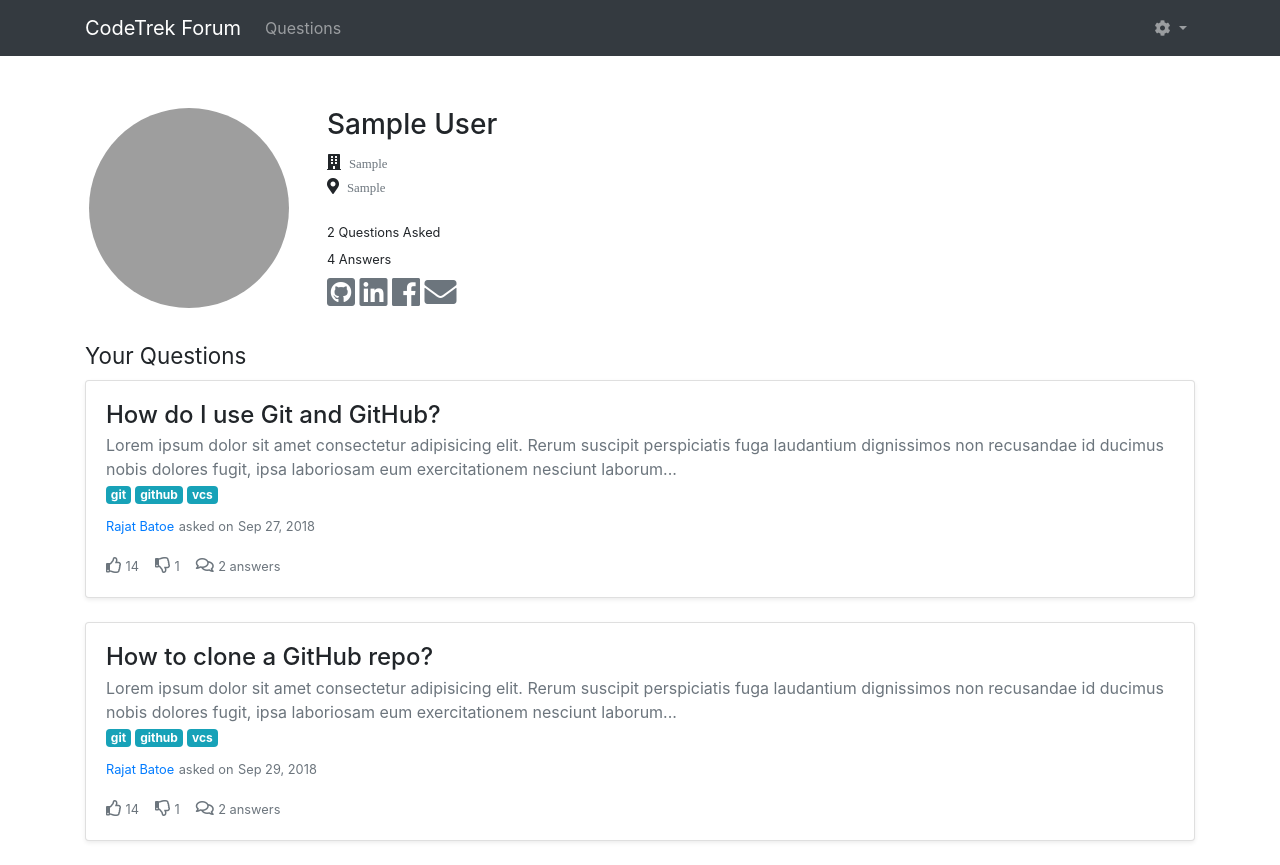
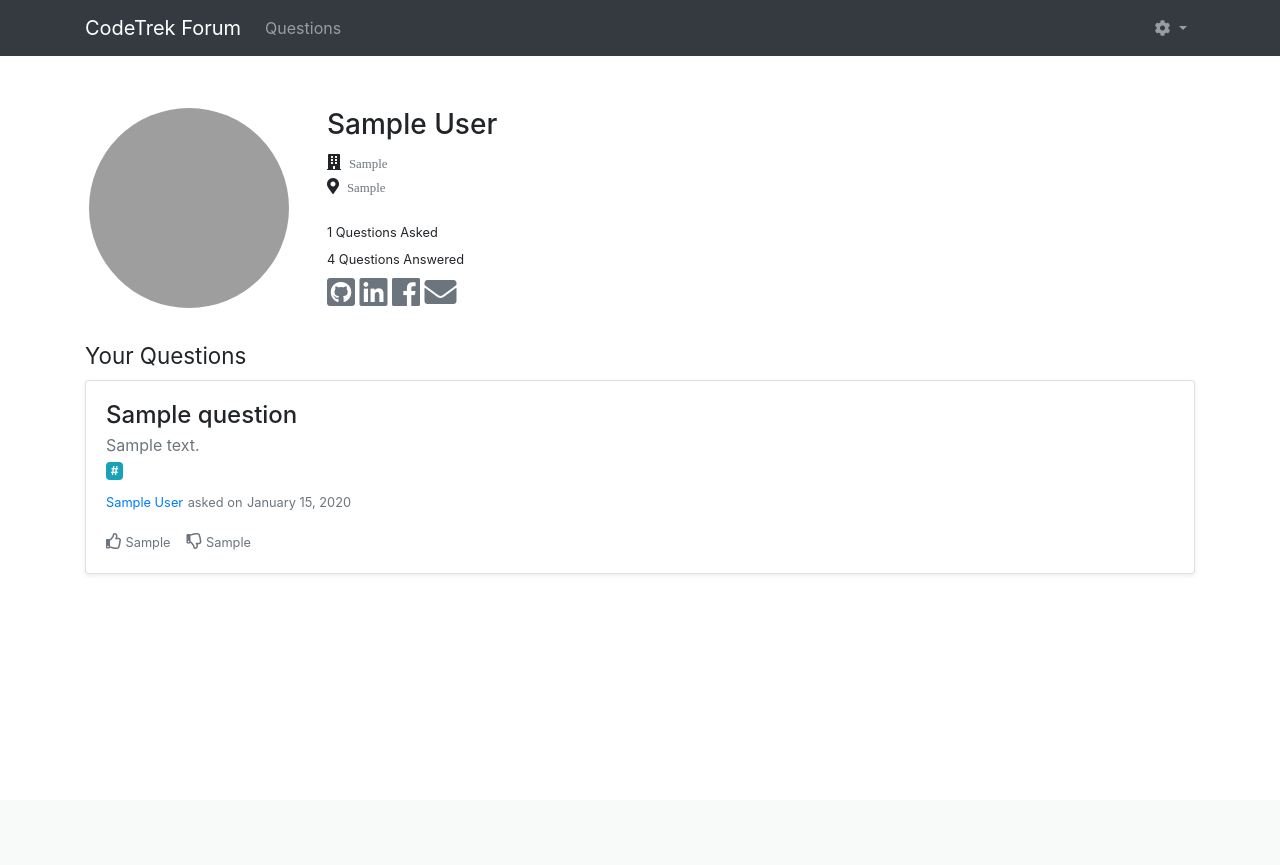
Before and after one commit to AkhileshNegi/CodeTrek, a PHP site: page /profile.php in a window 1280 px wide. After the commit the page ends 574 px from the top, so only its background shows below. Run offline with PHP 8.4, Linux system fonts and the light colour scheme; the visitor is signed in with stand-in values (Sample User, id 1); tables that the repository leaves empty or names only in its code hold one stand-in row (values such as "Sample post"); some libraries are stand-ins or nearby versions; grey boxes are pictures that could not be loaded.

Commit message:
profile page is dynamic

```diff
--- a/profile.php
+++ b/profile.php
@@ -10,6 +10,9 @@ if (!empty($_SESSION["name"])) {
 	$sql="SELECT * FROM user WHERE UID='$UID'";
 	$result = $con->query($sql);
 	$user = $result->fetch_assoc();
+	$sql_que = "SELECT * FROM questions WHERE author = '$user_name'";
+	$questions = $con->query($sql_que);
+	$questions_count=mysqli_num_rows($questions);
 }
 ?>
 <!DOCTYPE html>
@@ -94,8 +97,12 @@ if (!empty($_SESSION["name"])) {
 				<i class="fas fa-map-marker-alt">
 					<small class="m-1 text-secondary"> <?php echo $user['location'];?></small>
 				</i><br><br>
-				<h6><small>2 Questions Asked</small></h6>
-				<h6><small>4 Answers</small><br></h6>
+				<h6>
+					<small>
+				<?php echo $questions_count;?> Questions Asked
+					</small>
+				</h6>
+				<h6><small>4 Questions Answered</small><br></h6>
 				<a href="#"><i class="text-secondary fab fa-github-square fa-2x"> </i></a>
 				<a href="#"><i class="text-secondary fab fa-linkedin fa-2x"> </i></a>
 				<a href="#"><i class="text-secondary fab fa-facebook fa-2x"> </i></a>
@@ -103,70 +110,62 @@ if (!empty($_SESSION["name"])) {
 			</div>
 		</div><br>
 		<h3><small>Your Questions</small></h3>
+		<?php
+if ($questions->num_rows > 0) {
+	while($question = $questions->fetch_assoc()) {?>
 		<div class="card mb-4 shadow-sm">
 			<div class="card-body">
-				<h4 class="card-title mb-1"><a class="text-body" href="answers.html">How do I use Git and GitHub?</a></h4>
+				<h4 class="card-title mb-1">
+					<?php echo'<a class="text-body" href="answers.php?question_title='. $question["title"] .'">'?>
+						<?php echo $question["title"];?>
+					</a>
+				</h4>
 				<p class="text-secondary mb-0">
-					Lorem ipsum dolor sit amet consectetur adipisicing elit. Rerum suscipit perspiciatis fuga laudantium dignissimos non recusandae id ducimus nobis dolores fugit, ipsa laboriosam eum exercitationem nesciunt laborum...
+				<?php echo $question["description"];?>
 				</p>
 				<div class="mb-2">
-					<a href="#" class="badge badge-info">git</a>
-					<a href="#" class="badge badge-info">github</a>
-					<a href="#" class="badge badge-info">vcs</a>
-				</div>
-				<p>
-					<a href="#" class="card-link"><small>Rajat Batoe</small></a>
+					<?php
+					if ($question["links"] !='') {
+						$links = explode(',', $question["links"]);
+						for ($i=0; $i < sizeof($links); $i++) {
+							echo ' <a href="link_search.php?tag='. $links["$i"] .'" class="badge badge-info"> ' . $links["$i"] . '</a>';
+						}
+					}
+					?>
+					</div>
+					<a href="#" class="card-link"><small><?php echo  $question["author"];?></small></a>
 					<small class="text-secondary">asked on</small>
-					<small class="text-secondary">Sep 27, 2018</small>
+					<small class="text-secondary">
+					<?php
+					$date = $question["q_date"];
+					$date = date('F d, Y', strtotime($date));
+					echo $date;
+					?>
+					</small>
 				</p>
 				<div class="d-flex text-secondary">
 					<div class="mr-3">
 						<i class="far fa-thumbs-up"></i>
-						<small>14</small>
+						<small><?php echo $question["likes"];?></small>
 					</div>
 					<div class="mr-3">
 						<i class="far fa-thumbs-down"></i>
-						<small>1</small>
+						<small><?php echo $question["dislikes"];?></small>
 					</div>
-					<div class="mr-3">
+<!-- 					<div class="mr-3">
 						<i class="far fa-comments"></i>
 						<a href="answers.html" class="text-secondary"><small>2 answers</small></a>
-					</div>
+					</div> -->
 				</div>
 			</div>
 		</div>
-		<div class="card mb-4 shadow-sm">
-			<div class="card-body">
-				<h4 class="card-title mb-1"><a class="text-body" href="answers.html">How to clone a GitHub repo?</a></h4>
-				<p class="text-secondary mb-0">
-					Lorem ipsum dolor sit amet consectetur adipisicing elit. Rerum suscipit perspiciatis fuga laudantium dignissimos non recusandae id ducimus nobis dolores fugit, ipsa laboriosam eum exercitationem nesciunt laborum...
-				</p>
-				<div class="mb-2">
-					<a href="#" class="badge badge-info">git</a>
-					<a href="#" class="badge badge-info">github</a>
-					<a href="#" class="badge badge-info">vcs</a>
-				</div>
-				<p>
-					<a href="#" class="card-link"><small>Rajat Batoe</small></a>
-					<small class="text-secondary">asked on</small>
-					<small class="text-secondary">Sep 29, 2018</small>
-				</p>
-				<div class="d-flex text-secondary">
-					<div class="mr-3">
-						<i class="far fa-thumbs-up"></i>
-						<small>14</small>
-					</div>
-					<div class="mr-3">
-						<i class="far fa-thumbs-down"></i>
-						<small>1</small>
-					</div>
-					<div class="mr-3">
-						<i class="far fa-comments"></i>
-						<a href="answers.html" class="text-secondary"><small>2 answers</small></a>
-					</div>
-				</div>
-			</div>
-		</div>
+	<?php }
+}
+else {
+	echo "<h4>No questions are asked</h4>";
+}
+$con->close();
+?>
 	</div>
 	</div>
 </body>
```
